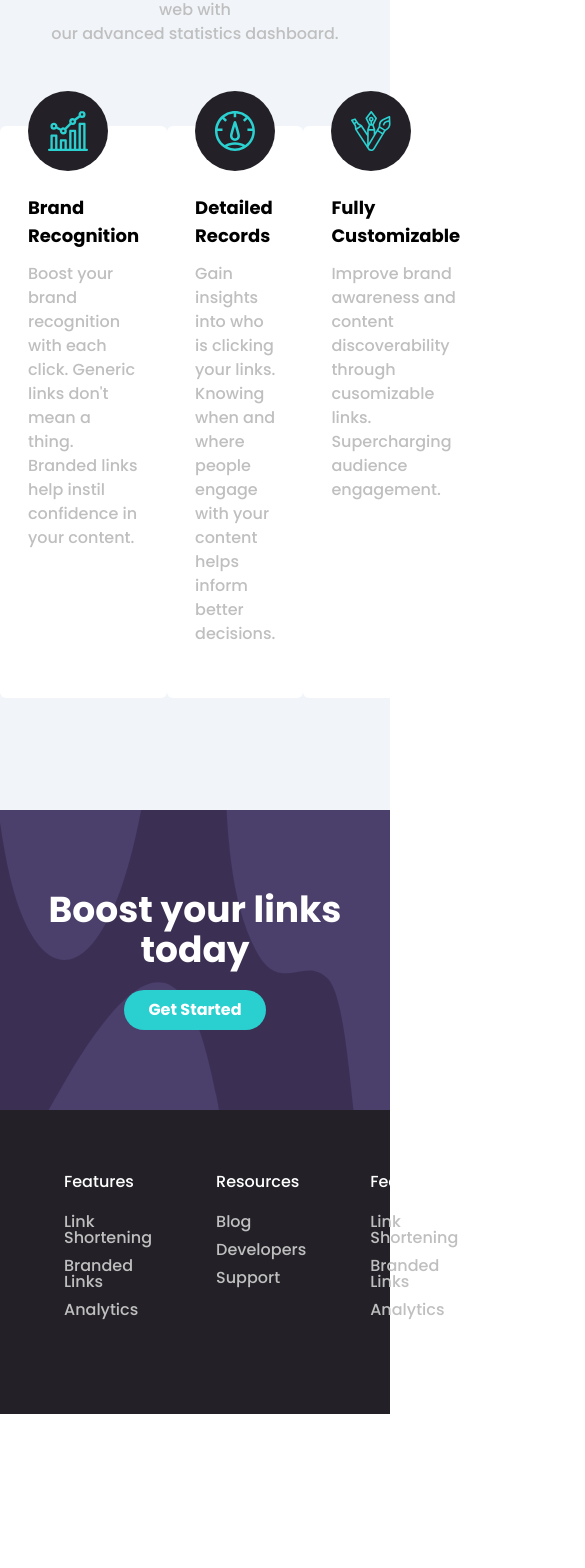
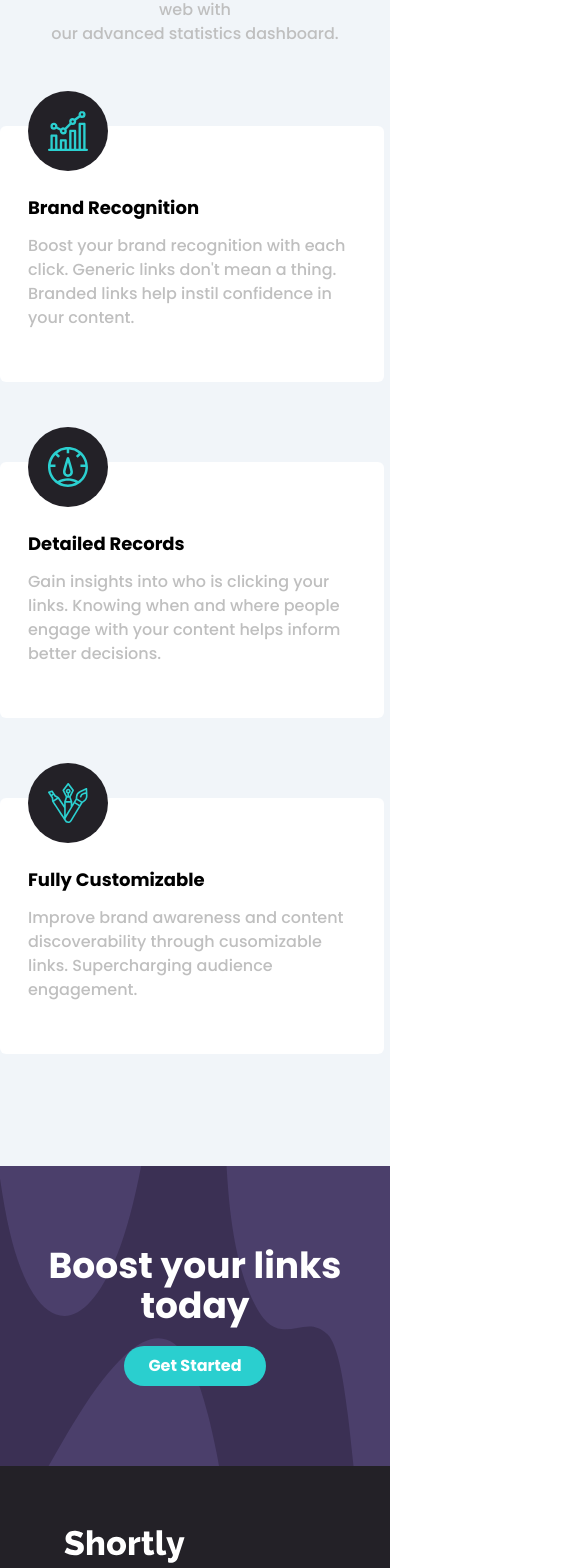
Before and after one commit to BiasedKiwi/url_shortener, a Next.js app: page / in a window 390 px wide. Shown: the part 1380-2948 px from the top of the page, 585 px wide, since content can reach past the window. Before the commit the page ends 2794 px from the top, so only its background shows below. Built offline with nearby package versions, Linux system fonts and the light colour scheme.

Commit message:
bit of responsiveness

```diff
--- a/app/page.js
+++ b/app/page.js
@@ -101,7 +101,7 @@ export default function Home() {
             our advanced statistics dashboard.
           </p>
         </div>
-        <div className="max-w-7xl m-auto flex justify-between mt-20">
+        <div className="max-w-7xl m-auto flex max-md:flex-col max-md:gap-20 justify-between mt-20">
           <div className="bg-white p-7 relative max-w-96 rounded-md">
             <div className="rounded-full bg-very_dark_violet h-20 w-20 top-[-35px] absolute flex items-center justify-center">
               <Image
@@ -172,9 +172,9 @@ export default function Home() {
         </div>
       </section>
       <footer className="bg-very_dark_violet p-16 pb-24">
-        <div className="flex justify-between max-w-7xl m-auto">
+        <div className="flex justify-between max-w-7xl m-auto max-md:flex-col max-md:gap-10">
           <WhiteLogo />
-          <div className="flex gap-16">
+          <div className="flex gap-16 max-md:flex-col">
             <div className="flex flex-col gap-3">
               <Link href="/features" className="text-white mb-3">
                 Features
```
